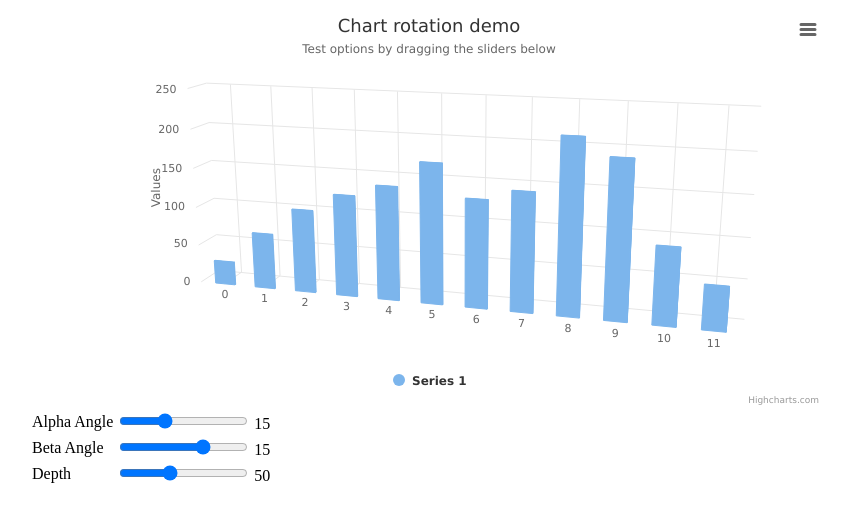
After one commit to claudito/highcharts, a PHP site: page /barras-3d.php in a window 1280 px wide. The commit adds this page. Shown: the top 522 px of the page, without its empty margins (211-1061 px from the left). Run offline with PHP 8.4, Linux system fonts and the light colour scheme; some libraries are stand-ins or nearby versions.

Commit message:
script externo

```diff
--- /dev/null
+++ b/barras-3d.php
@@ -0,0 +1,89 @@
+<!DOCTYPE HTML>
+<html>
+	<head>
+		<meta http-equiv="Content-Type" content="text/html; charset=utf-8">
+		<title>Highcharts Example</title>
+
+		<script type="text/javascript" src="https://ajax.googleapis.com/ajax/libs/jquery/1.8.2/jquery.min.js"></script>
+		<style type="text/css">
+#container, #sliders {
+    min-width: 310px;
+    max-width: 800px;
+    margin: 0 auto;
+}
+#container {
+    height: 400px;
+}
+		</style>
+		<script type="text/javascript">
+$(function () {
+    // Set up the chart
+    var chart = new Highcharts.Chart({
+        chart: {
+            renderTo: 'container',
+            type: 'column',
+            options3d: {
+                enabled: true,
+                alpha: 15,
+                beta: 15,
+                depth: 50,
+                viewDistance: 25
+            }
+        },
+        title: {
+            text: 'Chart rotation demo'
+        },
+        subtitle: {
+            text: 'Test options by dragging the sliders below'
+        },
+        plotOptions: {
+            column: {
+                depth: 2
+            }
+        },
+        series: [{
+            data: [29.9, 71.5, 106.4, 129.2, 144.0, 176.0, 135.6, 148.5, 216.4, 194.1, 95.6, 54.4]
+        }]
+    });
+
+    function showValues() {
+        $('#alpha-value').html(chart.options.chart.options3d.alpha);
+        $('#beta-value').html(chart.options.chart.options3d.beta);
+        $('#depth-value').html(chart.options.chart.options3d.depth);
+    }
+
+    // Activate the sliders
+    $('#sliders input').on('input change', function () {
+        chart.options.chart.options3d[this.id] = this.value;
+        showValues();
+        chart.redraw(false);
+    });
+
+    showValues();
+});
+		</script>
+	</head>
+	<body>
+<script src="https://code.highcharts.com/highcharts.js"></script>
+<script src="https://code.highcharts.com/highcharts-3d.js"></script>
+<script src="https://code.highcharts.com/modules/exporting.js"></script>
+
+<div id="container"></div>
+<div id="sliders">
+    <table>
+        <tr>
+        	<td>Alpha Angle</td>
+        	<td><input id="alpha" type="range" min="0" max="45" value="15"/> <span id="alpha-value" class="value"></span></td>
+        </tr>
+        <tr>
+        	<td>Beta Angle</td>
+        	<td><input id="beta" type="range" min="-45" max="45" value="15"/> <span id="beta-value" class="value"></span></td>
+        </tr>
+        <tr>
+        	<td>Depth</td>
+        	<td><input id="depth" type="range" min="20" max="100" value="50"/> <span id="depth-value" class="value"></span></td>
+        </tr>
+    </table>
+</div>
+	</body>
+</html>
--- a/index.php
+++ b/index.php
@@ -14,6 +14,7 @@
         <ul>
         <li><a href="pie3d.php" target="_blank">Pie 3D</a></li>
         <li><a href="lineas.php" target="_blank">Lineas</a></li>
+        <li><a href="pie-3d-2.php" target="_blank">Pie 3D -2 </a></li>
         </ul>
         </div>
         </div>
```
Also changed, not shown: js/pie.php (added, +59 -0 lines), lineas.php (+13 -5 lines), pie-3d-2.php (added, +32 -0 lines).
